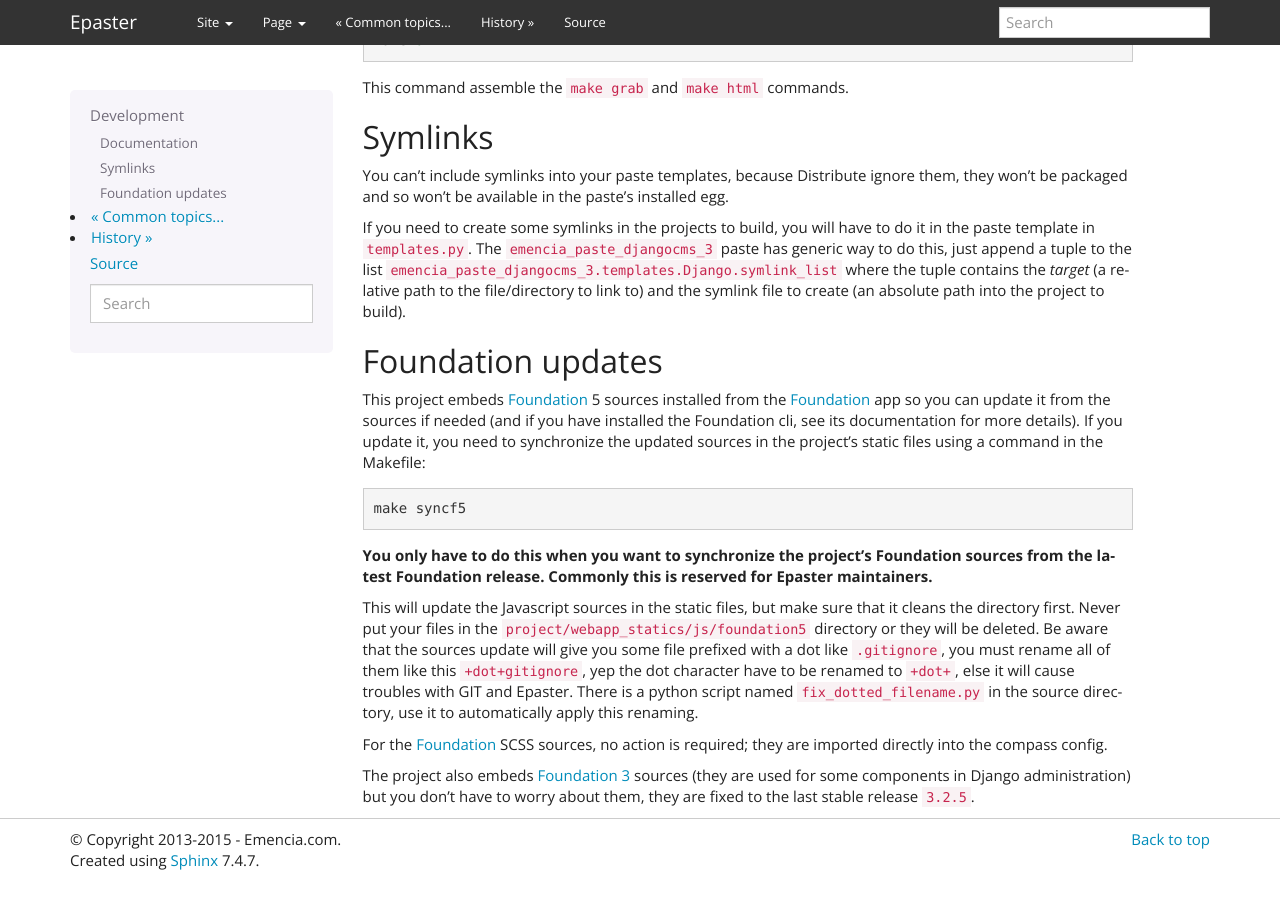
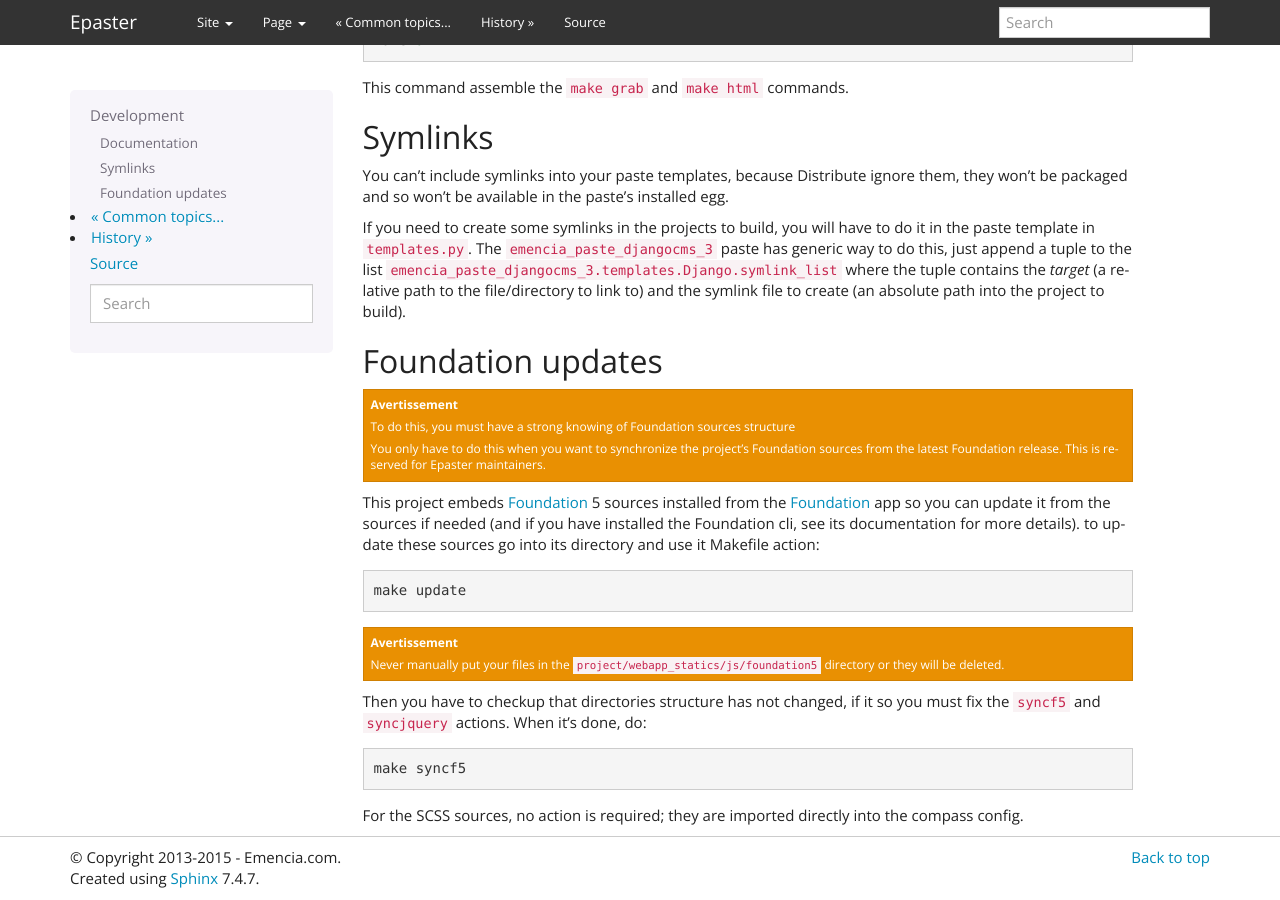
Before and after one commit to emencia/Epaster, a Sphinx documentation site: the page built from docs/develop.rst, in a window 1280 px wide and 900 px high, scrolled down 809 px. Built offline with Sphinx 7.4.7, drawn with Linux system fonts in a browser that asks for light colours; the version number could not be read and is left out.

Commit message:
* Update to 'emencia_paste_djangocms_3==1.2.8'; * bump to 2.2.0;

```diff
--- a/docs/develop.rst
+++ b/docs/develop.rst
@@ -49,14 +49,20 @@ If you need to create some symlinks in the projects to build, you will have to d
 Foundation updates
 ==================
 
-This project embeds `Foundation`_ 5 sources installed from the `Foundation`_ app so you can update it from the sources if needed (and if you have installed the Foundation cli, see its documentation for more details). If you update it, you need to synchronize the updated sources in the project's static files using a command in the Makefile: ::
+.. warning::
+        To do this, you must have a strong knowing of Foundation sources structure
+
+        You only have to do this when you want to synchronize the project's Foundation sources from the latest Foundation release. This is reserved for Epaster maintainers.
+
+This project embeds `Foundation`_ 5 sources installed from the `Foundation`_ app so you can update it from the sources if needed (and if you have installed the Foundation cli, see its documentation for more details). to update these sources go into its directory and use it Makefile action: ::
+
+    make update
+
+.. warning::
+    Never manually put your files in the ``project/webapp_statics/js/foundation5`` directory or they will be deleted.
+
+Then you have to checkup that directories structure has not changed, if it so you must fix the ``syncf5`` and ``syncjquery`` actions. When it's done, do: ::
 
     make syncf5
 
-**You only have to do this when you want to synchronize the project's Foundation sources from the latest Foundation release. Commonly this is reserved for Epaster maintainers.**
-
-This will update the Javascript sources in the static files, but make sure that it cleans the directory first. Never put your files in the ``project/webapp_statics/js/foundation5`` directory or they will be deleted. Be aware that the sources update will give you some file prefixed with a dot like ``.gitignore``, you must rename all of them like this ``+dot+gitignore``, yep the dot character have to be renamed to ``+dot+``, else it will cause troubles with GIT and Epaster. There is a python script named ``fix_dotted_filename.py`` in the source directory, use it to automatically apply this renaming.
-
-For the `Foundation`_ SCSS sources, no action is required; they are imported directly into the compass config.
-
-The project also embeds `Foundation 3`_ sources (they are used for some components in Django administration) but you don't have to worry about them, they are fixed to the last stable release ``3.2.5``.
+For the SCSS sources, no action is required; they are imported directly into the compass config.
--- a/docs/history.rst
+++ b/docs/history.rst
@@ -7,6 +7,11 @@ History
 
 Changelog
 =========
+
+Version 2.2.0 - 2015/01/14
+--------------------------
+
+* Update to ``emencia_paste_djangocms_3==1.2.8``;
 
 Version 2.1.9 - 2015/01/06
 --------------------------
--- a/versions.cfg
+++ b/versions.cfg
@@ -11,7 +11,7 @@ gp.vcsdevelop                 = 2.2.3
 
 # Paste templates
 emencia_paste_djangocms_2     = 1.9.6.1
-emencia_paste_djangocms_3     = 1.2.7
+emencia_paste_djangocms_3     = 1.2.8
 
 # Used to build the local documentation
 Sphinx                        = 1.2.3
```
Also changed, not shown: docs/emencia_paste_djangocms_3.rst (+10 -1 lines).
